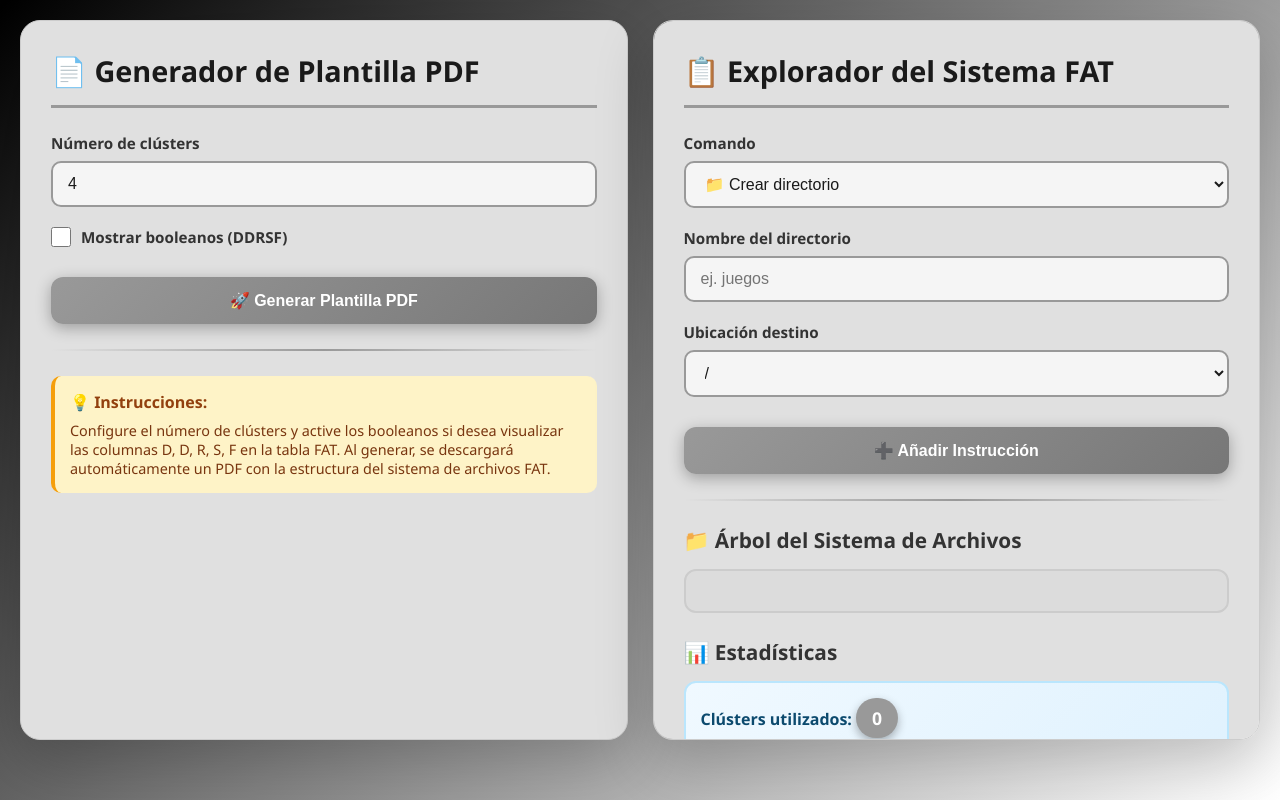
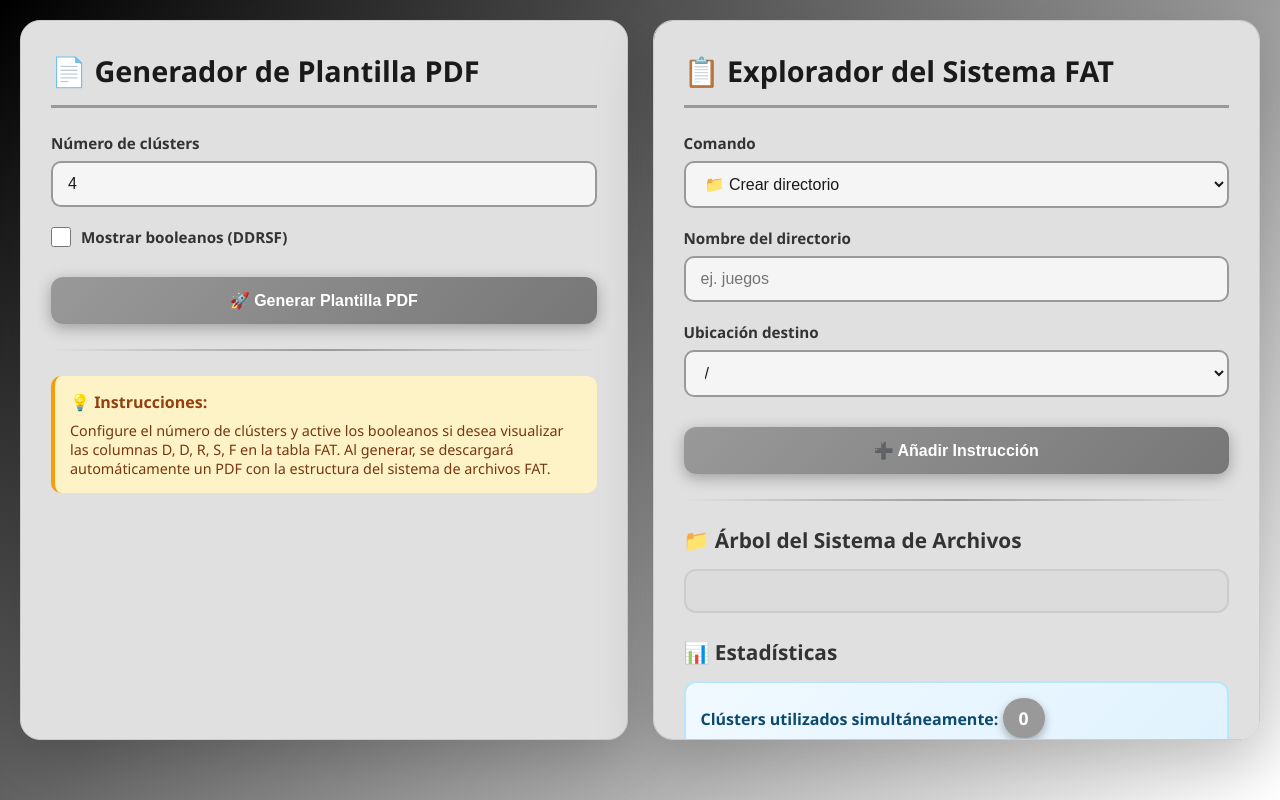
Before and after one commit to tosysy/Dividir-Clusters, a plain HTML site: page index.html in a window 1280 px wide. Drawn offline with Linux system fonts and the light colour scheme.

Commit message:
Update index.html

```diff
--- a/index.html
+++ b/index.html
@@ -337,7 +337,7 @@
 
             <h3>📊 Estadísticas</h3>
             <div style="padding: 15px; background: linear-gradient(135deg, #f0f9ff 0%, #e0f2fe 100%); border-radius: 12px; border: 2px solid #bae6fd;">
-                <span style="color: #0c4a6e; font-weight: 600;">Clústers utilizados: </span>
+                <span style="color: #0c4a6e; font-weight: 600;">Clústers utilizados simultáneamente: </span>
                 <span class="stats-badge" id="maxClusters">0</span>
             </div>
 
```
